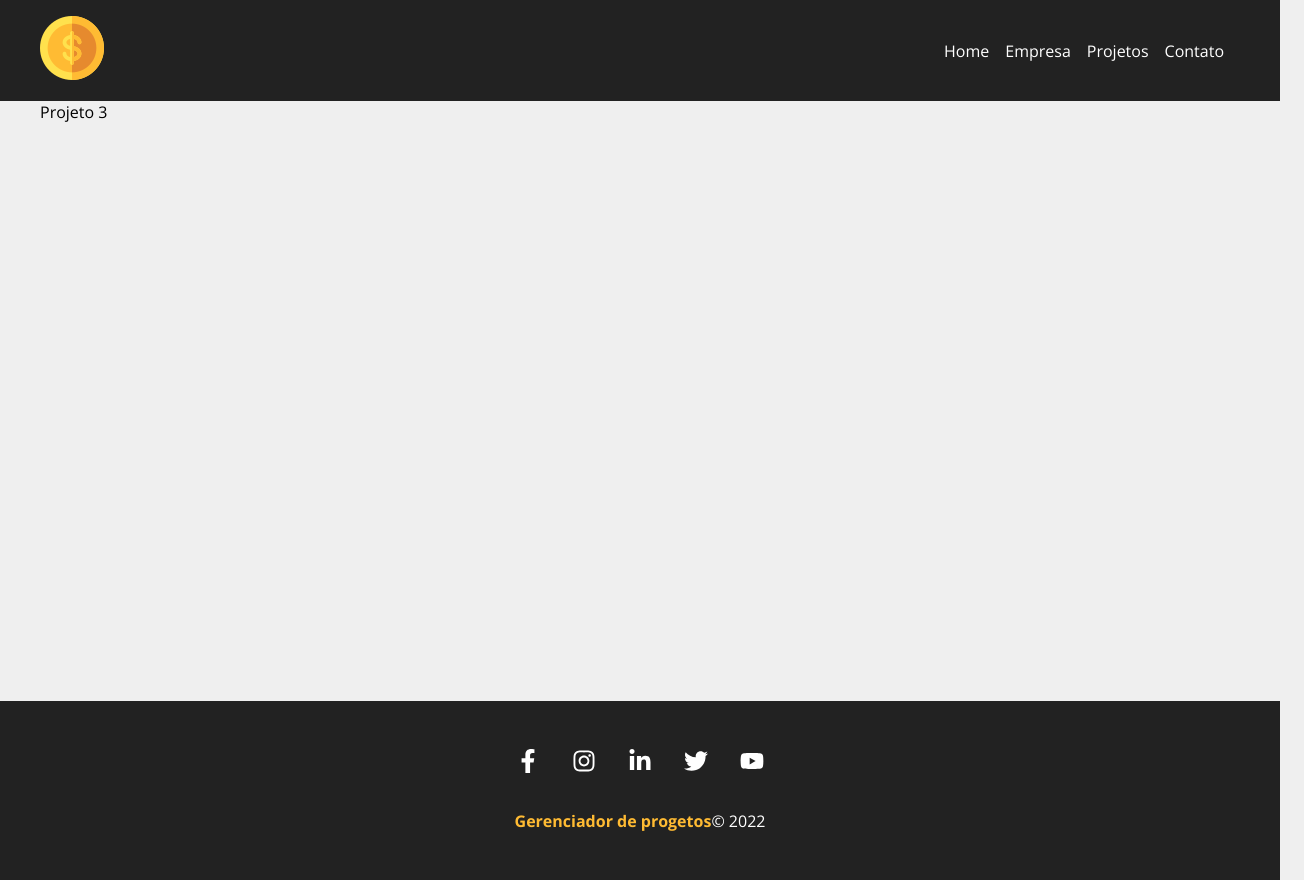
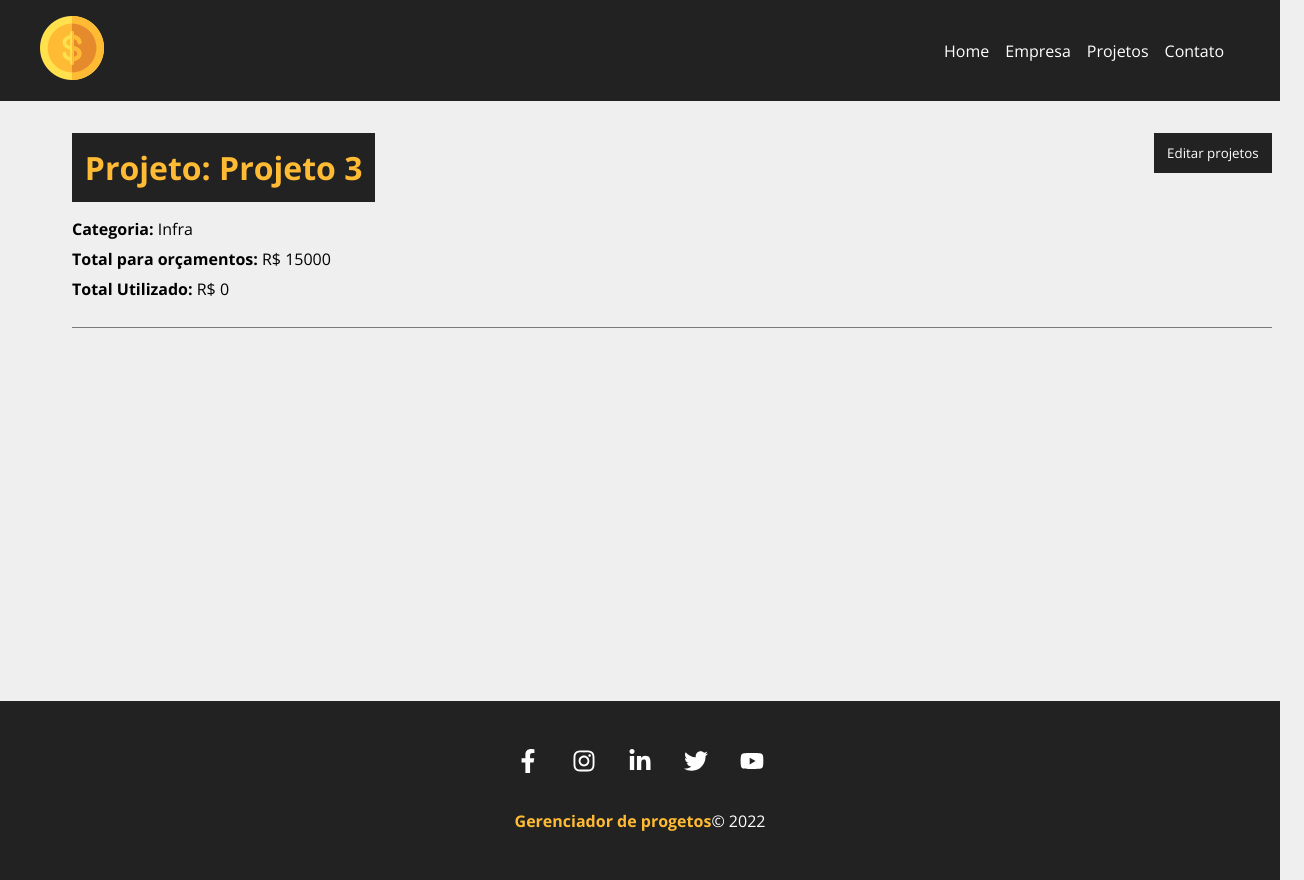
Before and after one commit to jjobJunior/curso_react, a React (Create React App) app: page /project/3 in a window 1280 px wide. Shown: the whole page, 1304 px wide, since content can reach past the window. Built offline with nearby package versions, Linux system fonts and the light colour scheme; data requests are answered from the project's data file; the HTML template or start-up script is replaced by a standard one.

Commit message:
Exibindo os detalhes do projeto

```diff
--- a/db.json
+++ b/db.json
@@ -2,7 +2,7 @@
   "projects": [
     {
       "name": "Projeto 3",
-      "budget": "25500",
+      "budget": "15000",
       "category": {
         "id": "3",
         "name": "Infra"
@@ -13,7 +13,7 @@
     },
     {
       "name": "Contratações",
-      "budget": "50000",
+      "budget": "30000",
       "category": {
         "id": "4",
         "name": "Planejamento"
--- a/src/components/pages/Project.js
+++ b/src/components/pages/Project.js
@@ -1,31 +1,69 @@
 import { useParams } from 'react-router-dom';
 import { useState, useEffect } from 'react';
+import Loading from '../layout/Loading';
+import Container from '../layout/Container';
+import styles from './Project.module.css';
 
 
 function Project() {
     const { id } = useParams();
     console.log(id);
     const [project, setProject] = useState({});
+    const [showProjectForm, setShowProjectForm] = useState(false);
 
     useEffect(() => {
+        setTimeout(() => {
             fetch(`http://localhost:5000/projects/${id}`, {
                 method: 'GET',
                 headers: {
                     'Content-Type': 'application/json',
                 },
             }).then(response => response.json())
-            .then((data) => setProject(data))
+                .then((data) => { setProject(data) })
                 .catch(err => console.log(err));
+        }, 300)
     }, [id]);
 
 
-
+    function toggleProjectForm() {
+        setShowProjectForm(!showProjectForm);
+    }
 
 
     return (
-        <div>
-           <p>{project.name}</p>
+        <>
+            {project.name ? (
+                <div className={styles.project_details}>
+                    <Container customClass="column" >
+                        <div className={styles.details_container}>
+                            <h1>Projeto: {project.name}</h1>
+                            <button className={styles.btn} onClick={toggleProjectForm}>
+                                {!showProjectForm ? 'Editar projetos' : 'Voltar'}
+                            </button>
+                            {!showProjectForm ? (
+                                <div className={styles.project_info}>
+                                    <p>
+                                        <span>Categoria: </span>{project.category.name}
+                                    </p>
+                                    <p>
+                                        <span>Total para orçamentos: </span>R$ {project.budget}
+                                    </p>
+                                    <p>
+                                        <span>Total Utilizado: </span>R$ {project.cost}
+                                    </p>
                                 </div>
+                            ) : (
+                                <div className={styles.project_info}>
+                                    <p>detalhes do projeto</p>
+                                </div>
+                            )}
+                        </div>
+                    </Container>
+                </div>
+            ) : (
+                <Loading />
+            )}
+        </>
     );
 }
 export default Project;
--- a/src/components/pages/Project.module.css
+++ b/src/components/pages/Project.module.css
@@ -0,0 +1,48 @@
+.project_details {
+    padding: 2em;
+}
+
+.project_details h1,
+.project_details h2,
+.project_details p {
+    margin-bottom: 0.5em;
+}
+
+.project_details h1 {
+    background-color: #222;
+    color: #ffbb33;
+    padding: 0.4em;
+}
+
+.project_details span {
+    font-weight: bold;
+}
+
+.details_container {
+    border-bottom: 1px solid #7a7a7a;
+    margin-bottom: 1.2em;
+    padding-bottom: 1.2em;
+    display: flex;
+    justify-content: space-between;
+    flex-wrap: wrap;
+}
+
+.btn {
+    background-color: #222;
+    color: #fff;
+    padding: 0.5em 1em;
+    text-decoration: none;
+    transition: 0.5s;
+    cursor: pointer;
+    max-height: 40px;
+    border: none;
+}
+
+.btn:hover {
+    background-color: #ffc107;
+    color: #222;
+}
+
+.project_info{
+    width: 100%;
+}
```
Also changed, not shown: src/components/layout/LinkButton.module.css (+4 -4 lines). Lines whose indentation alone changed are shown as unchanged.
